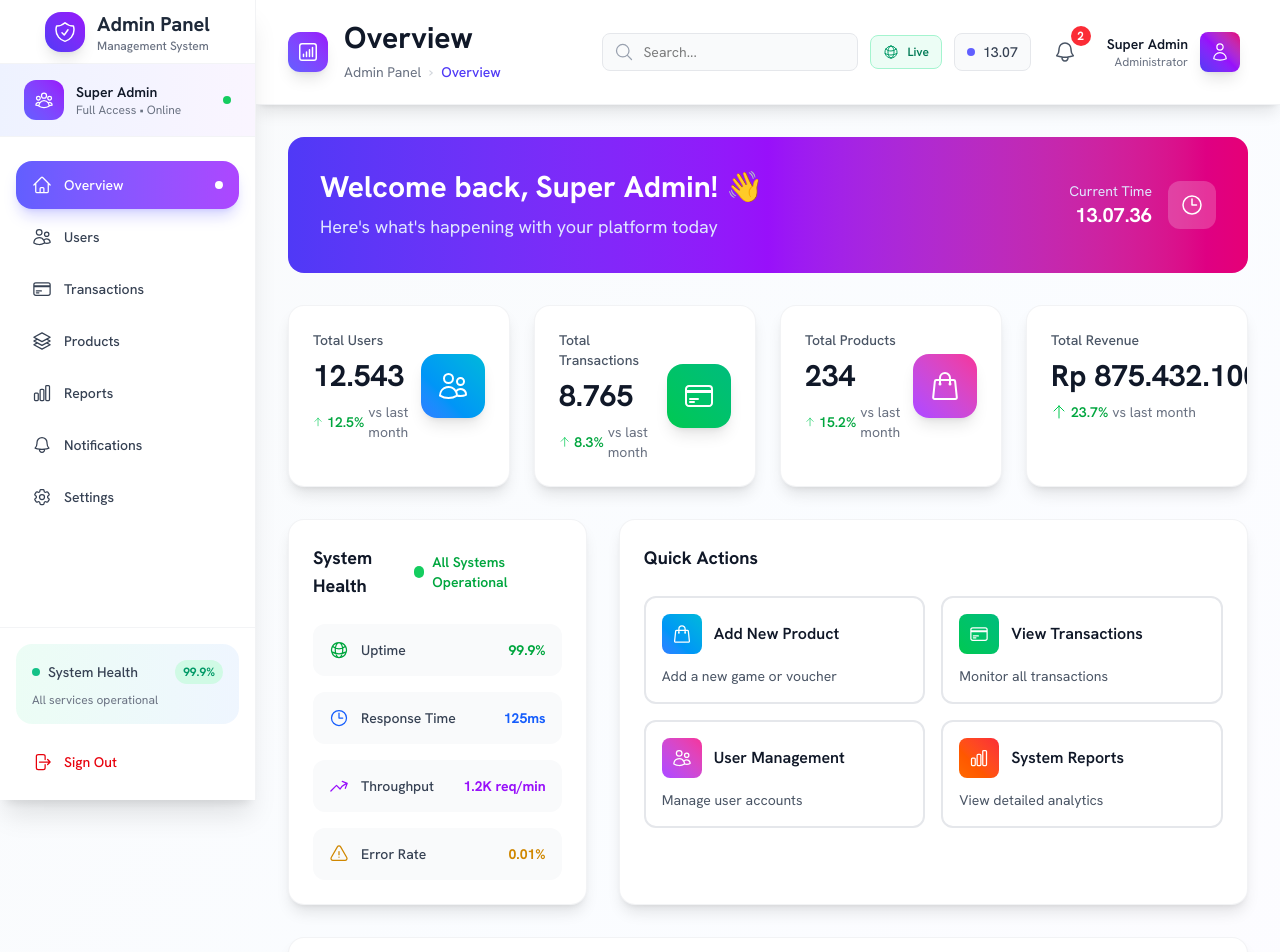
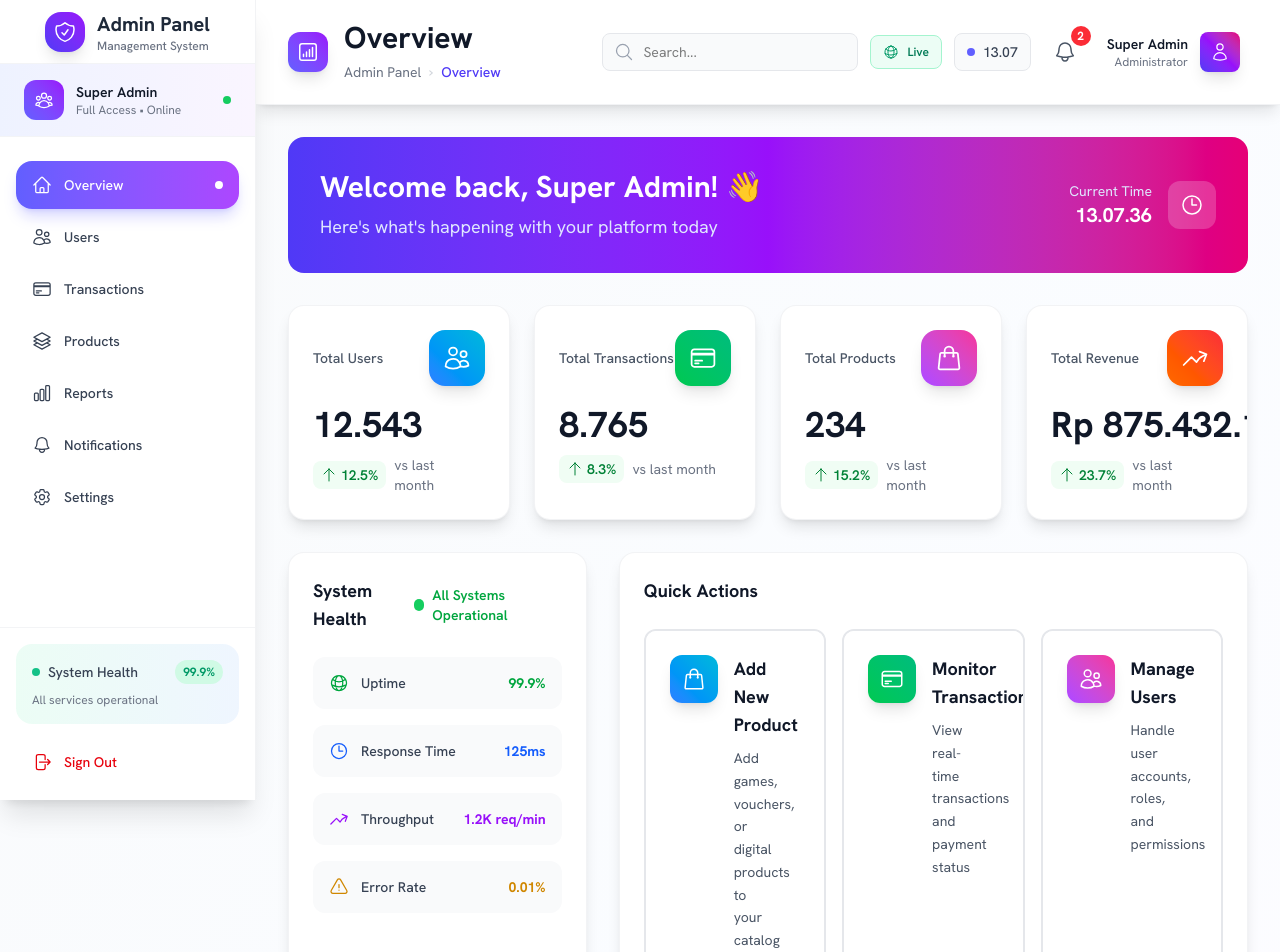
Before and after one commit to akbarryyan/ppob-webapp, a React (Vite) app in the folder frontend/: page /admin/overview in a window 1280 px wide. Shown: the top 952 px of the page. Built offline with nearby package versions, Linux system fonts and the light colour scheme.

Commit message:
feat: enhance AdminOverview with new quick actions and responsive design improvements

```diff
--- a/frontend/src/components/admin/AdminOverview.jsx
+++ b/frontend/src/components/admin/AdminOverview.jsx
@@ -15,8 +15,11 @@ import {
   ExclamationTriangleIcon,
 } from "@heroicons/react/24/outline";
 import { useState, useEffect } from "react";
+import { useNavigate } from "react-router-dom";
 
 const AdminOverview = () => {
+  const navigate = useNavigate();
+
   const [stats] = useState({
     totalUsers: 12543,
     totalTransactions: 8765,
@@ -81,35 +84,50 @@ const AdminOverview = () => {
   const [quickActions] = useState([
     {
       title: "Add New Product",
-      description: "Add a new game or voucher",
+      description: "Add games, vouchers, or digital products to your catalog",
       icon: ShoppingBagIcon,
       color: "from-blue-500 to-cyan-500",
       action: "/admin/products",
     },
     {
-      title: "View Transactions",
-      description: "Monitor all transactions",
+      title: "Monitor Transactions",
+      description: "View real-time transactions and payment status",
       icon: CreditCardIcon,
       color: "from-green-500 to-emerald-500",
       action: "/admin/transactions",
     },
     {
-      title: "User Management",
-      description: "Manage user accounts",
+      title: "Manage Users",
+      description: "Handle user accounts, roles, and permissions",
       icon: UsersIcon,
       color: "from-purple-500 to-pink-500",
       action: "/admin/users",
     },
     {
-      title: "System Reports",
-      description: "View detailed analytics",
+      title: "Analytics & Reports",
+      description: "View detailed insights and performance metrics",
       icon: ChartBarIcon,
       color: "from-orange-500 to-red-500",
       action: "/admin/reports",
     },
+    {
+      title: "System Settings",
+      description: "Configure platform settings and integrations",
+      icon: ServerIcon,
+      color: "from-indigo-500 to-purple-500",
+      action: "/admin/settings",
+    },
+    {
+      title: "Notifications",
+      description: "Manage alerts, announcements, and system messages",
+      icon: ExclamationTriangleIcon,
+      color: "from-yellow-500 to-orange-500",
+      action: "/admin/notifications",
+    },
   ]);
 
   const [currentTime, setCurrentTime] = useState(new Date());
+  const [isMobile, setIsMobile] = useState(false);
 
   useEffect(() => {
     const timer = setInterval(() => {
@@ -119,16 +137,55 @@ const AdminOverview = () => {
     return () => clearInterval(timer);
   }, []);
 
+  useEffect(() => {
+    const handleResize = () => {
+      setIsMobile(window.innerWidth < 640);
+    };
+
+    handleResize(); // Check initial size
+    window.addEventListener("resize", handleResize);
+
+    return () => window.removeEventListener("resize", handleResize);
+  }, []);
+
   const formatCurrency = (amount) => {
+    // For mobile, show shorter format
+    if (isMobile) {
+      if (amount >= 1000000000) {
+        return `Rp ${(amount / 1000000000).toFixed(1)}B`;
+      } else if (amount >= 1000000) {
+        return `Rp ${(amount / 1000000).toFixed(1)}M`;
+      } else if (amount >= 1000) {
+        return `Rp ${(amount / 1000).toFixed(1)}K`;
+      }
+    }
+
     return new Intl.NumberFormat("id-ID", {
       style: "currency",
       currency: "IDR",
       minimumFractionDigits: 0,
+      maximumFractionDigits: 0,
     }).format(amount);
   };
 
   const formatNumber = (num) => {
+    // For mobile, show shorter format
+    if (isMobile) {
+      if (num >= 1000000) {
+        return `${(num / 1000000).toFixed(1)}M`;
+      } else if (num >= 1000) {
+        return `${(num / 1000).toFixed(1)}K`;
+      }
+    }
+
     return new Intl.NumberFormat("id-ID").format(num);
+  };
+
+  const handleQuickAction = (actionPath) => {
+    // For now, we'll show an alert since the routes might not be fully implemented
+    // In a real app, you would use: navigate(actionPath);
+    const sectionName = actionPath.split("/").pop();
+    alert(`Navigating to ${sectionName} section... (Route: ${actionPath})`);
   };
 
   const StatCard = ({
@@ -140,33 +197,51 @@ const AdminOverview = () => {
     isAmount = false,
   }) => (
     <div className="bg-white rounded-2xl shadow-lg border border-gray-200/50 overflow-hidden hover:shadow-xl transition-all duration-300 group">
-      <div className="p-6">
+      <div className="p-4 sm:p-5 lg:p-6">
+        <div className="flex flex-col space-y-4">
+          {/* Header with icon */}
           <div className="flex items-center justify-between">
-          <div className="flex-1">
-            <p className="text-sm font-medium text-gray-600 mb-2">{title}</p>
-            <p className="text-2xl lg:text-3xl font-bold text-gray-900 mb-2">
+            <div className="flex-1 min-w-0">
+              <p className="text-xs sm:text-sm font-medium text-gray-600 truncate">
+                {title}
+              </p>
+            </div>
+            <div
+              className={`w-10 h-10 sm:w-12 sm:h-12 lg:w-14 lg:h-14 ${color} rounded-xl sm:rounded-2xl flex items-center justify-center shadow-lg group-hover:scale-110 transition-transform duration-300 flex-shrink-0`}
+            >
+              <Icon className="w-5 h-5 sm:w-6 sm:h-6 lg:w-7 lg:h-7 text-white" />
+            </div>
+          </div>
+
+          {/* Value */}
+          <div className="space-y-2">
+            <p className="text-xl sm:text-2xl lg:text-3xl xl:text-4xl font-bold text-gray-900 leading-tight">
               {isAmount ? formatCurrency(value) : formatNumber(value)}
             </p>
-            <div className="flex items-center space-x-1">
-              {growth > 0 ? (
-                <ArrowUpIcon className="w-4 h-4 text-green-500" />
-              ) : (
-                <ArrowDownIcon className="w-4 h-4 text-red-500" />
-              )}
-              <span
-                className={`text-sm font-semibold ${
-                  growth > 0 ? "text-green-600" : "text-red-600"
+
+            {/* Growth indicator */}
+            <div className="flex items-center space-x-2">
+              <div
+                className={`flex items-center space-x-1 px-2 py-1 rounded-lg ${
+                  growth > 0
+                    ? "bg-green-50 text-green-700"
+                    : "bg-red-50 text-red-700"
                 }`}
               >
+                {growth > 0 ? (
+                  <ArrowUpIcon className="w-3 h-3 sm:w-4 sm:h-4" />
+                ) : (
+                  <ArrowDownIcon className="w-3 h-3 sm:w-4 sm:h-4" />
+                )}
+                <span className="text-xs sm:text-sm font-semibold">
                   {Math.abs(growth)}%
                 </span>
-              <span className="text-sm text-gray-500">vs last month</span>
               </div>
+              <span className="text-xs sm:text-sm text-gray-500 hidden sm:inline">
+                vs last month
+              </span>
+              <span className="text-xs text-gray-500 sm:hidden">vs prev</span>
             </div>
-          <div
-            className={`w-16 h-16 ${color} rounded-2xl flex items-center justify-center shadow-lg group-hover:scale-110 transition-transform duration-300`}
-          >
-            <Icon className="w-8 h-8 text-white" />
           </div>
         </div>
       </div>
@@ -205,7 +280,7 @@ const AdminOverview = () => {
       </div>
 
       {/* Stats Grid */}
-      <div className="grid grid-cols-1 md:grid-cols-2 lg:grid-cols-4 gap-6">
+      <div className="grid grid-cols-1 sm:grid-cols-2 lg:grid-cols-4 gap-4 sm:gap-5 lg:gap-6">
         <StatCard
           title="Total Users"
           value={stats.totalUsers}
@@ -310,45 +385,45 @@ const AdminOverview = () => {
             <h3 className="text-lg font-bold text-gray-900 mb-6">
               Quick Actions
             </h3>
-            <div className="grid grid-cols-1 sm:grid-cols-2 gap-4">
+            <div className="grid grid-cols-1 sm:grid-cols-2 lg:grid-cols-3 gap-4">
               {quickActions.map((action, index) => (
+                <div
+                  key={index}
+                  className="group relative overflow-hidden rounded-xl border-2 border-gray-200 hover:border-transparent hover:shadow-xl transition-all duration-100"
+                >
+                  {/* Background gradient overlay - hidden by default, visible on hover */}
+                  <div
+                    className={`absolute inset-0 bg-gradient-to-br ${action.color} opacity-0 group-hover:opacity-100 transition-opacity duration-100`}
+                  ></div>
+
+                  {/* Content */}
                   <button
-                  key={index}
-                  className="group p-4 rounded-xl border-2 border-gray-200 hover:border-transparent hover:shadow-lg transition-all duration-300 text-left"
-                  style={{
-                    background: `linear-gradient(135deg, white 0%, white 100%)`,
-                  }}
-                  onMouseEnter={(e) => {
-                    e.target.style.background = `linear-gradient(135deg, ${action.color
-                      .replace("from-", "")
-                      .replace("to-", "")
-                      .split(" ")
-                      .map((c) => c.replace("-500", ""))
-                      .join(", ")})`;
-                    e.target.style.color = "white";
-                  }}
-                  onMouseLeave={(e) => {
-                    e.target.style.background =
-                      "linear-gradient(135deg, white 0%, white 100%)";
-                    e.target.style.color = "inherit";
-                  }}
+                    className="relative w-full p-6 text-left bg-white group-hover:bg-transparent transition-colors duration-100"
+                    onClick={() => handleQuickAction(action.action)}
                   >
-                  <div className="flex items-center space-x-3 mb-3">
+                    <div className="flex items-start space-x-4">
                       <div
-                      className={`w-10 h-10 bg-gradient-to-tr ${action.color} rounded-lg flex items-center justify-center group-hover:scale-110 transition-transform duration-300`}
+                        className={`w-12 h-12 bg-gradient-to-tr ${action.color} rounded-xl flex items-center justify-center flex-shrink-0 shadow-lg group-hover:scale-110 group-hover:shadow-xl transition-all duration-100`}
                       >
-                      <action.icon className="w-5 h-5 text-white" />
+                        <action.icon className="w-6 h-6 text-white" />
                       </div>
                       <div className="flex-1 min-w-0">
-                      <h4 className="font-semibold text-gray-900 group-hover:text-white transition-colors">
+                        <h4 className="text-lg font-bold text-gray-900 group-hover:text-white transition-colors duration-100 mb-2">
                           {action.title}
                         </h4>
+                        <p className="text-sm text-gray-600 group-hover:text-white/90 transition-colors duration-100 leading-relaxed">
+                          {action.description}
+                        </p>
+                      </div>
+                      <div className="opacity-0 group-hover:opacity-100 transition-opacity duration-100">
+                        <ArrowUpIcon className="w-5 h-5 text-white transform rotate-45" />
                       </div>
                     </div>
-                  <p className="text-sm text-gray-600 group-hover:text-white/90 transition-colors">
-                    {action.description}
-                  </p>
+
+                    {/* Hover effect indicator */}
+                    <div className="absolute bottom-0 left-0 right-0 h-1 bg-gradient-to-r from-white/20 to-white/40 transform scale-x-0 group-hover:scale-x-100 transition-transform duration-200 origin-left"></div>
                   </button>
+                </div>
               ))}
             </div>
           </div>
```
Lines whose indentation alone changed are shown as unchanged.
